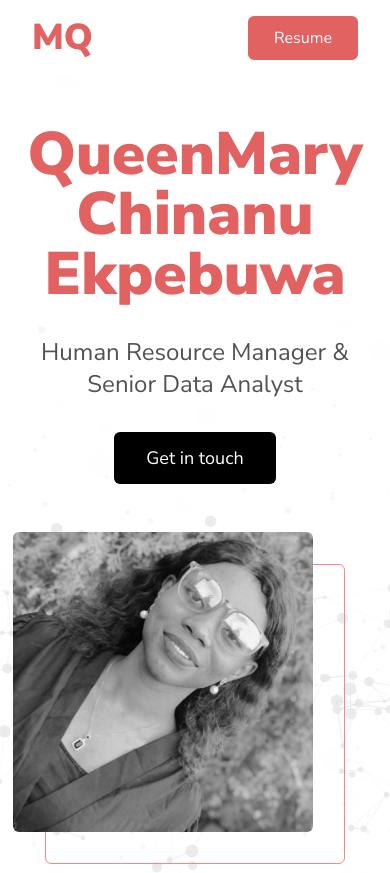
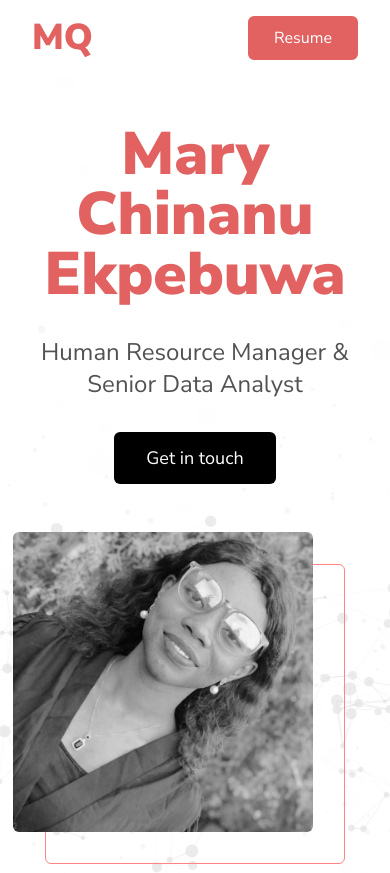
Before and after one commit to Chibykes/queen-marys-portfolio, a Next.js app: page / in a window 390 px wide. Shown: the top 873 px of the page. Built offline with nearby package versions, Linux system fonts and the light colour scheme.

Commit message:
Final Designs

```diff
--- a/package.json
+++ b/package.json
@@ -9,9 +9,11 @@
     "lint": "next lint"
   },
   "dependencies": {
+    "@emailjs/browser": "^4.4.1",
     "next": "14.2.4",
     "react": "^18",
     "react-dom": "^18",
+    "react-hot-toast": "^2.4.1",
     "react-icons": "^5.2.1"
   },
   "devDependencies": {
--- a/src/components/Contact.tsx
+++ b/src/components/Contact.tsx
@@ -1,8 +1,42 @@
+"use client";
+
+import emailjs from "@emailjs/browser";
+import Image from "next/image";
 import Link from "next/link";
+import { useRef } from "react";
+import toast, { Toaster } from "react-hot-toast";
 
 const Contact: React.FC = () => {
+  const form = useRef<HTMLFormElement>(null);
+
+  const sendEmail = (e: any) => {
+    e.preventDefault();
+
+    toast.promise(
+      emailjs
+        .sendForm("service_o6qt6jj", "template_bzsrbcj", form.current!, {
+          publicKey: "xZzJuz5vZmNjL598B",
+        })
+        .then(() => form.current?.reset()),
+      {
+        loading: "Sending Mary a mail ✉️...",
+        success: "Message sent successfully to Mary 😊",
+        error: "Error sending message. Please Try again! 😢",
+      }
+    );
+  };
+
   return (
-    <section id="contact" className="relative flex flex-col gap-8 bg-primary text-white">
+    <section
+      id="contact"
+      className="relative flex flex-col gap-8 bg-slate-50 text-black isolate"
+    >
+      <Image
+        src={"/contact-bg.svg"}
+        className="w-full h-full object-cover object-bottom opacity-10 -z-10"
+        alt="bg"
+        fill
+      />
       <div className="py-8 px-4 space-y-2">
         <div
           className="
@@ -11,37 +45,70 @@ const Contact: React.FC = () => {
         >
           <div className="space-y-2">
             <p className="text-3xl font-bold">Get in touch</p>
-            <p className="text-xs text-white">
-              Let get some work done together.
-            </p>
+            <p className="text-xs">Let get some work done together.</p>
           </div>
 
-          <form className="lg:w-2/5 p-4 mx-auto space-y-4 text-black">
+          <form
+            ref={form}
+            onSubmit={sendEmail}
+            className="lg:w-2/5 p-4 mx-auto space-y-4 text-black"
+          >
             <input
+              name="name"
               type="text"
-              className="px-4 py-2 rounded-md border border-neutral-400 w-full"
+              className="px-4 py-3 rounded-md border border-neutral-400 w-full bg-transparent"
               placeholder="Name"
-              />
+            />
             <input
+              name="email"
               type="email"
-              className="px-4 py-2 rounded-md border border-neutral-400 w-full"
+              className="px-4 py-3 rounded-md border border-neutral-400 w-full bg-transparent"
               placeholder="Email"
-              />
+            />
             <textarea
-              className="px-4 py-2 rounded-md border border-neutral-400 w-full h-48"
+              name="message"
+              className="px-4 py-3 rounded-md border border-neutral-400 w-full bg-transparent h-48"
               placeholder="Message"
             />
-            <button className="px-4 py-3 rounded-md bg-black text-white text-sm font-bold w-full">
+            <button
+              type="submit"
+              className="px-4 py-4 rounded-md bg-black text-white text-sm font-bold w-full"
+            >
               Send Message
             </button>
           </form>
 
           <footer className="text-sm">
             <p className="">&copy; 2024 - Portfolio QueenMary</p>
-            <p className="">Developed by <Link href="https://chibykes.dev">Chibykes</Link></p>
+            <p className="">
+              Developed by <Link href="https://chibykes.dev">Chibykes</Link>
+            </p>
           </footer>
         </div>
       </div>
+
+      <Toaster
+        toastOptions={{
+          success: {
+            style: {
+              background: "#c9eede",
+              color: "#378a5d",
+            },
+          },
+          error: {
+            style: {
+              background: "#ffdcdc",
+              color: "#ff6c6c",
+            },
+          },
+          loading: {
+            style: {
+              background: "#cff3ff",
+              color: "#37778a",
+            },
+          },
+        }}
+      />
     </section>
   );
 };
--- a/src/components/Hero.tsx
+++ b/src/components/Hero.tsx
@@ -25,7 +25,7 @@ const Hero: React.FC = () => {
         </nav>
         {/* <CgMenuRight className="text-3xl"/> */}
 
-        <Link href={"#"} className="
+        <Link target="_blank" href={"https://drive.google.com/file/d/1LD7W8S-wCeOQrjVs4EDHW6UxXfaz-xwg/view?usp=drivesdk"} className="
             text-base border-2 rounded-md px-6 py-2
             hover:bg-transparent hover:border-black hover:text-black
             bg-primary text-white border-primary duration-200
@@ -48,7 +48,7 @@ const Hero: React.FC = () => {
         ">
           <div className="space-y-8 lg:block flex flex-col justify-center items-center lg:text-left text-center">
             <p className="text-6xl font-black text-primary">
-              QueenMary Chinanu Ekpebuwa
+              Mary Chinanu Ekpebuwa
             </p>
             <p className="text-2xl font-medium text-neutral-600">
               Human Resource Manager & Senior Data Analyst
--- a/src/components/Projects.tsx
+++ b/src/components/Projects.tsx
@@ -31,7 +31,7 @@ const Projects: React.FC = () => {
   ];
 
   return (
-    <section className="relative flex flex-col gap-8">
+    <section id="projects" className="relative flex flex-col gap-8">
       <div className="space-y-2">
         <div
           className="
--- a/src/components/Skills.tsx
+++ b/src/components/Skills.tsx
@@ -9,7 +9,7 @@ import {
 
 const Skills: React.FC = () => {
   return (
-    <section className="relative flex flex-col gap-8">
+    <section id="tools" className="relative flex flex-col gap-8">
       <div className="py-8 px-4 space-y-2">
         <div
           className="
```
Also changed, not shown: 2 other files (tests, documents, lock files or other folders).
